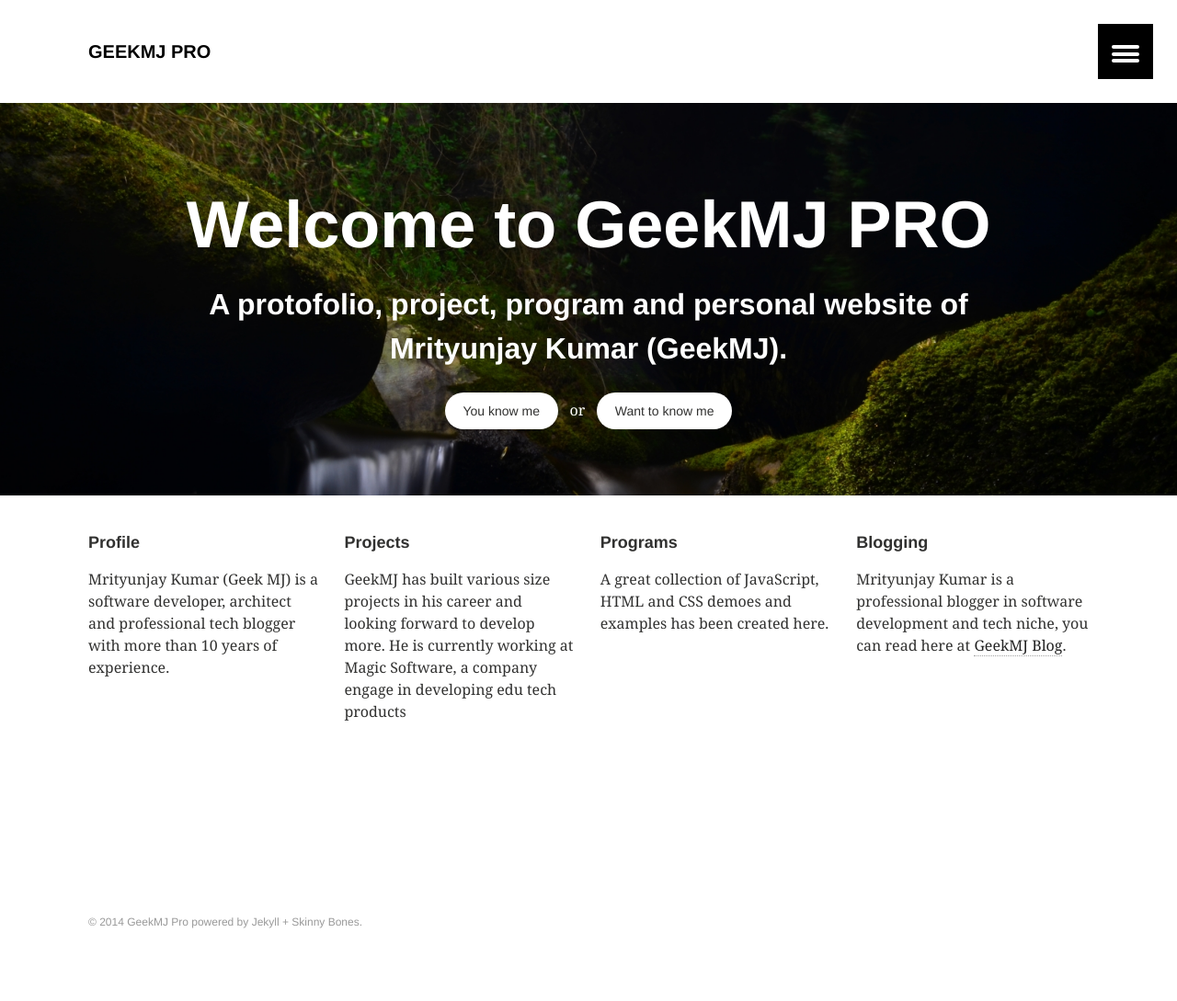
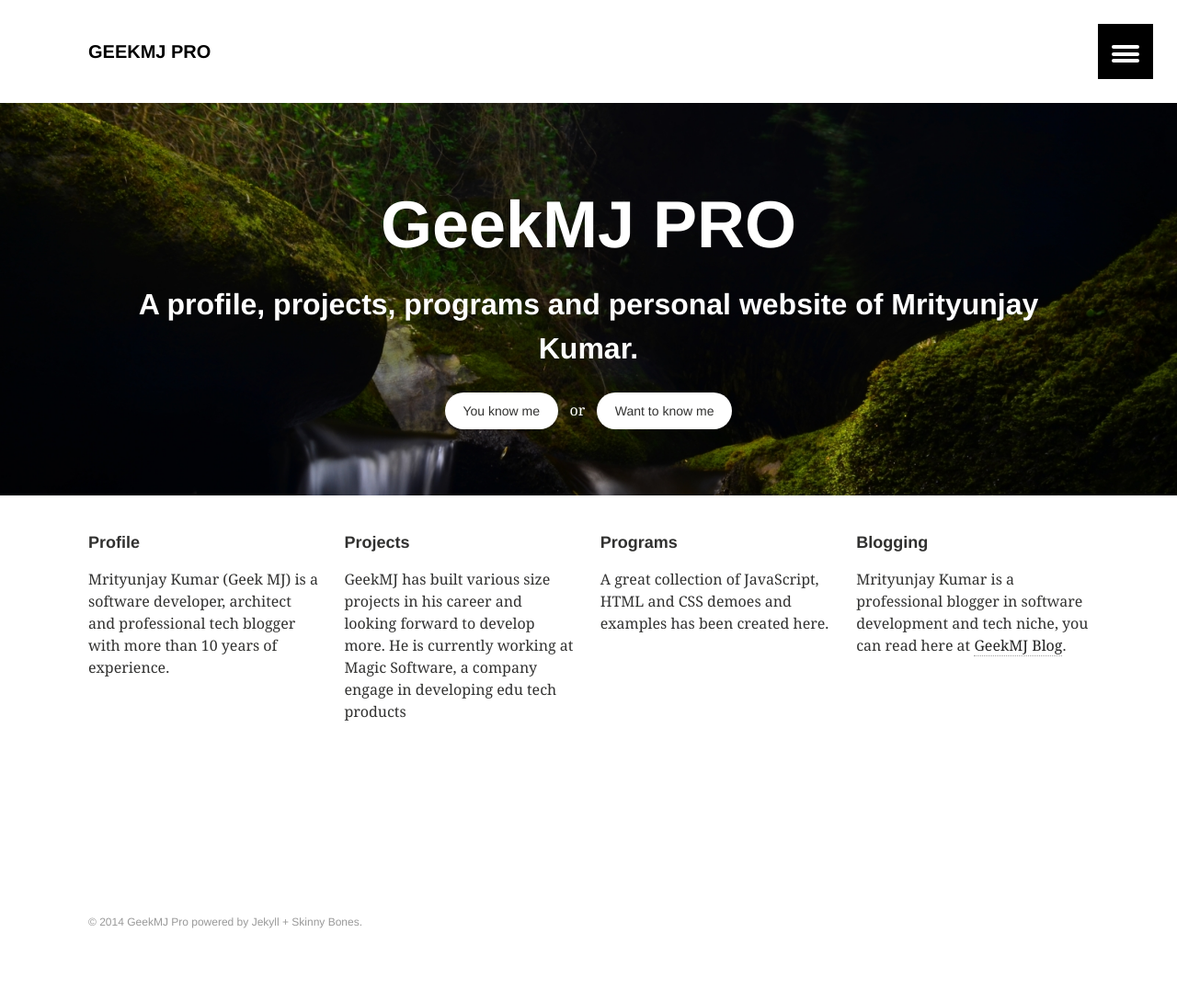
Before and after one commit to geekharsh/geekmj.github.io, a Jekyll site: the page built from index.md, in a window 1280 px wide. Shown: the whole page at 92% size. Built offline with Jekyll 4.4.1, drawn with Linux system fonts in a browser that asks for light colours.

Commit message:
Updated home.html

```diff
--- a/_layouts/home.html
+++ b/_layouts/home.html
@@ -52,8 +52,8 @@
     {% if page.image.feature %}
     <div class="page-lead" style="background-image:url({{ site.url }}/images/{{ page.image.feature }})">
       <div class="wrap page-lead-content">
-        <h1>Welcome to GeekMJ PRO</h1>
-        <h2>A protofolio, project, program and personal website of Mrityunjay Kumar (GeekMJ).</h2>
+        <h1>GeekMJ PRO</h1>
+        <h2>A profile, projects, programs and personal website of Mrityunjay Kumar.</h2>
         <a href="https://www.facebook.com/geek.mrityunjay" class="btn-inverse">You know me</a> &nbsp; or &nbsp; <a href="https://www.facebook.com/geekmj" class="btn-inverse">Want to know me</a>
       </div><!-- /.page-lead-content -->
     </div><!-- /.page-lead -->
```
